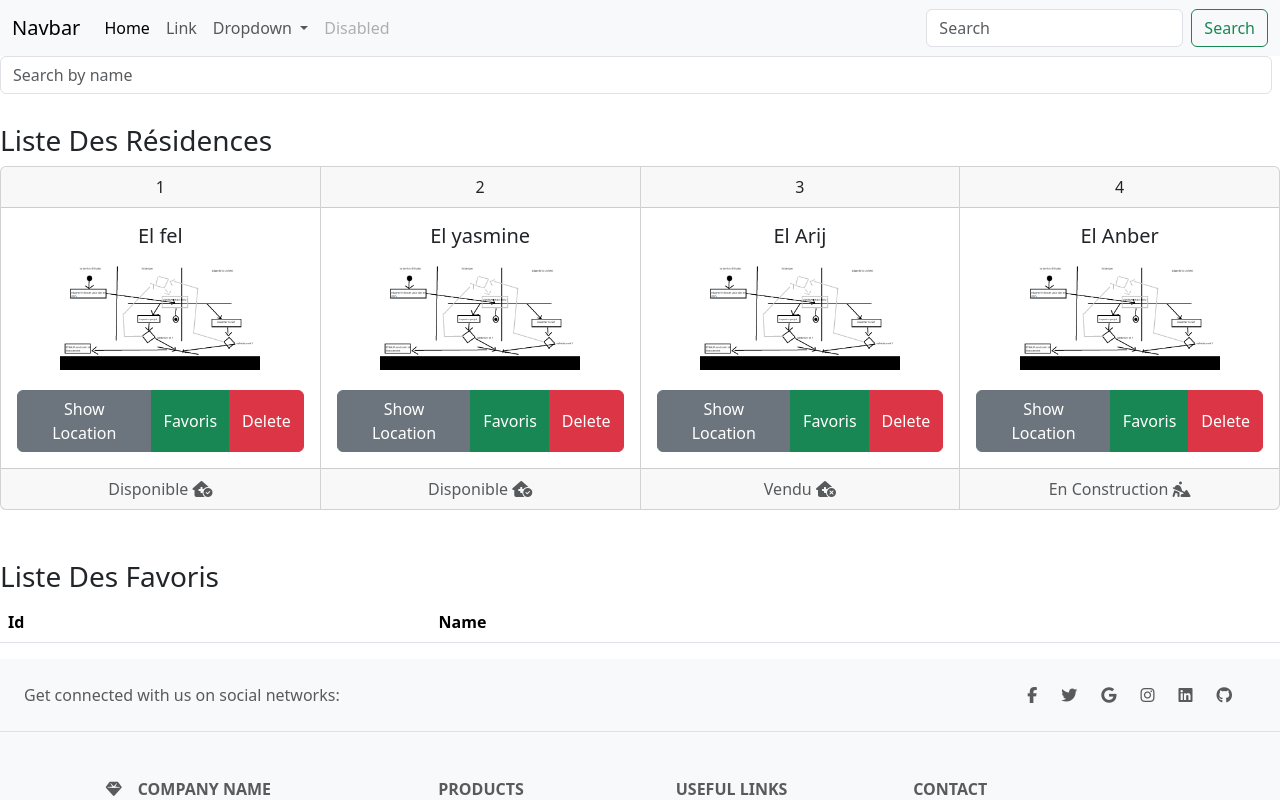
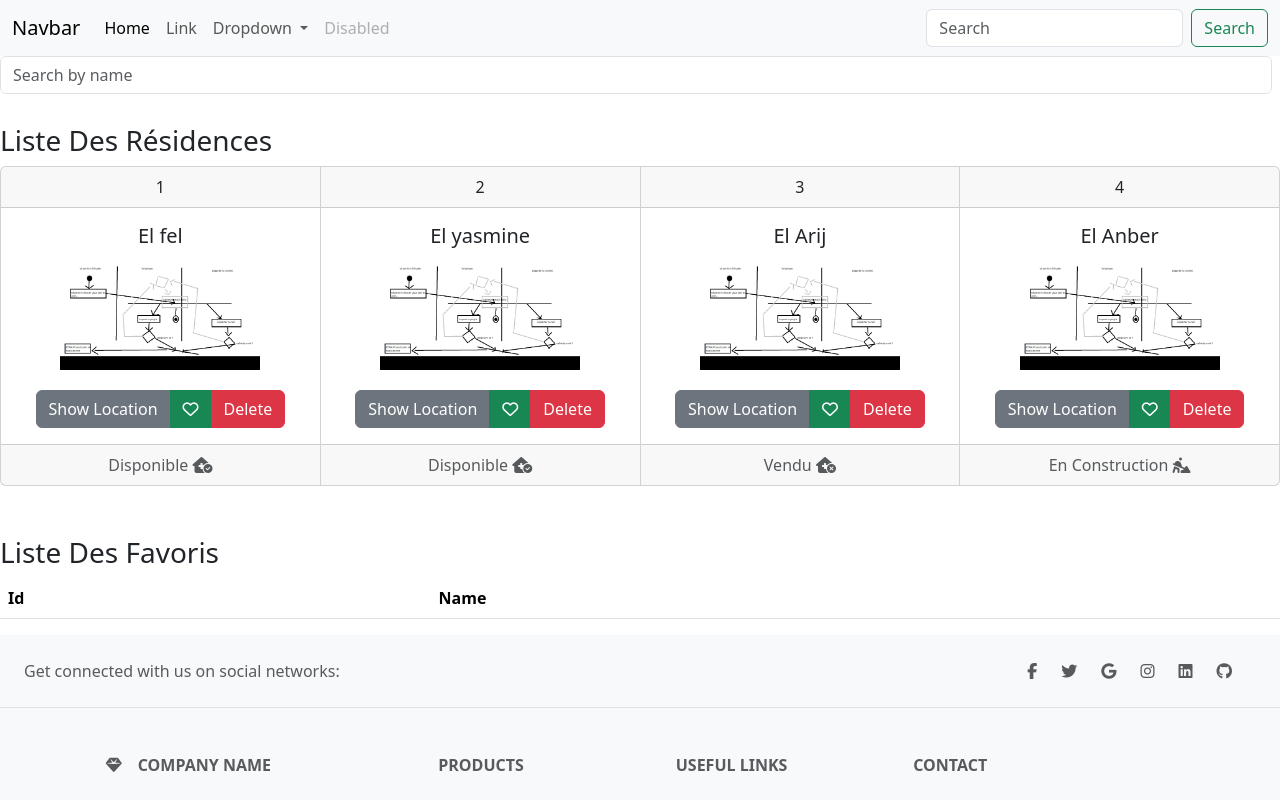
Before and after one commit to hendzormati/Angular, an Angular app: page /residence in a window 1280 px wide. Shown: the top 800 px of the page. Built offline with nearby package versions, Linux system fonts and the light colour scheme.

Commit message:
added like unlike icon

```diff
--- a/src/app/residence/residence.component.html
+++ b/src/app/residence/residence.component.html
@@ -10,7 +10,9 @@
       <img [src]=residence.image width="200"style="margin-bottom: 20px;"><!-- using the data binging-->
       <div class="btn-group" >
         <button class="btn btn-secondary" (click)="showlocation(residence.address)">Show Location</button>
-        <button class="btn btn-success" (click)="getresidence(residence)">Favoris</button>
+        <button class="btn btn-success" (click)="getresidence(residence)">
+          <i class= "{{isclicked(residence.id)?'fa-solid fa-heart':'fa-regular fa-heart'}}"></i>
+        </button>
         <button class="btn btn-danger" (click)=" delete(residence)">Delete</button>
       </div>
     </div>
--- a/src/app/residence/residence.component.ts
+++ b/src/app/residence/residence.component.ts
@@ -19,6 +19,10 @@ export class ResidenceComponent {
     "image":"../../assets/images/img.png", status: "En Construction"}
     ];
     favoris:Residence[]=[];
+    res = new Residence();
+    state=true;
+    searchText ="";
+    clicked = false;
    showlocation(address:string)
    {
     // alert is the pop up
@@ -26,9 +30,6 @@ export class ResidenceComponent {
       alert('⚠️ Error: l’adresse de cette résidence est  inconnue !');
     else alert('adresse : '+address);
    }
-   res = new Residence();
-   state=true;
-   searchText ="";
    list()
    {
     return this.listResidences.filter((value) => value.name.toLowerCase().includes(this.searchText.toLowerCase()));
@@ -40,11 +41,14 @@ export class ResidenceComponent {
     this.clicked = true;
     this.searchText ="";
    }
-   clicked = false;
    getresidence(residence:Residence)
    {
     this.res=residence;
     this.clicked = true;
+   }
+   isclicked(id:number)
+   {
+    return this.favoris.some((value) => value.id === id);
    }
    favoritelist()
    {
```
